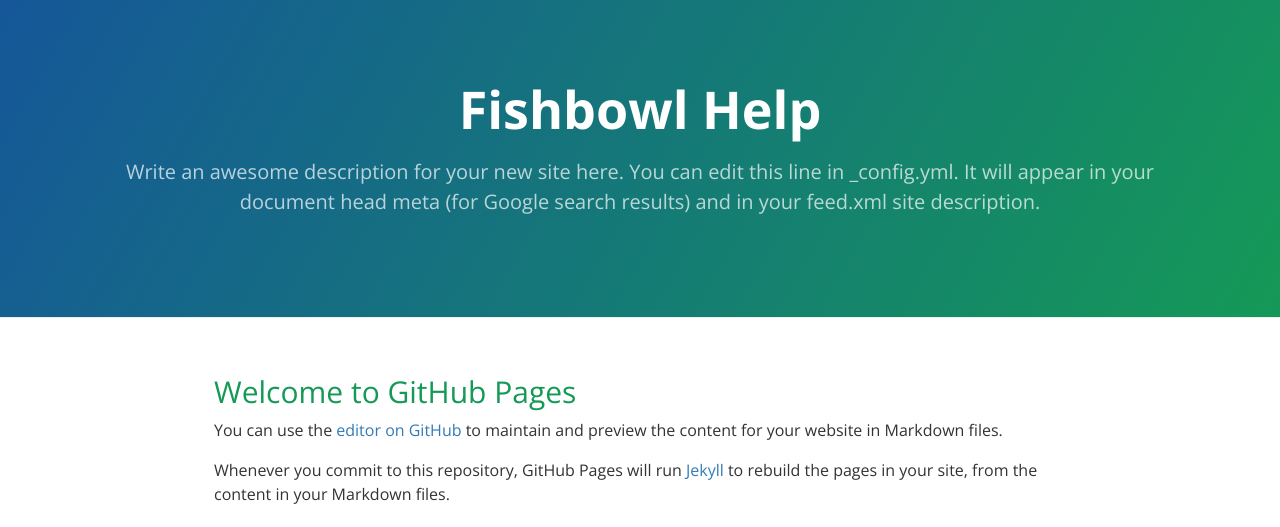
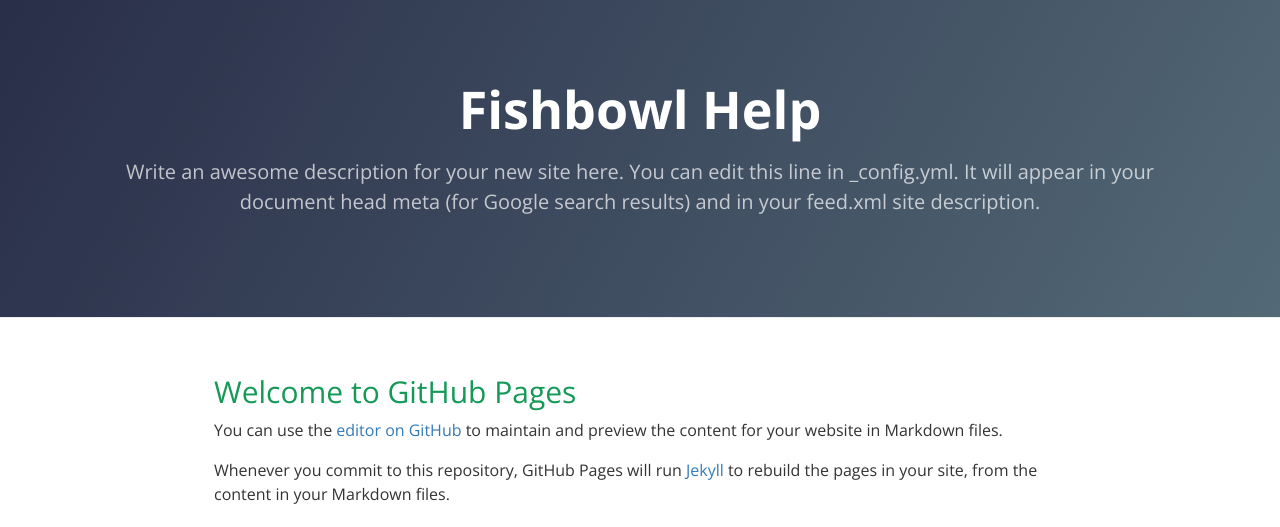
Before and after one commit to mfelt/mfelt.github.io, a Jekyll site: the page built from index.md, in a window 1280 px wide. Shown: the top 527 px of the page. Built offline with Jekyll 4.4.1, drawn with Linux system fonts in a browser that asks for light colours; nearby versions of some CDN libraries; our own code applies the rules of GitHub Pages for plain Markdown files.

Commit message:
Update jekyll-theme-cayman.scss

```diff
--- a/_sass/jekyll-theme-cayman.scss
+++ b/_sass/jekyll-theme-cayman.scss
@@ -89,8 +89,8 @@ a {
 .page-header {
   color: $header-heading-color;
   text-align: center;
-  background-color: $header-bg-color;
-  background-image: linear-gradient(120deg, $header-bg-color-secondary, $header-bg-color);
+  background-color: #536976;
+  background-image: linear-gradient(120deg, #292E49, #536976);
   margin: 0px 0px 37px 0px !important;
 
   @include large {
```
